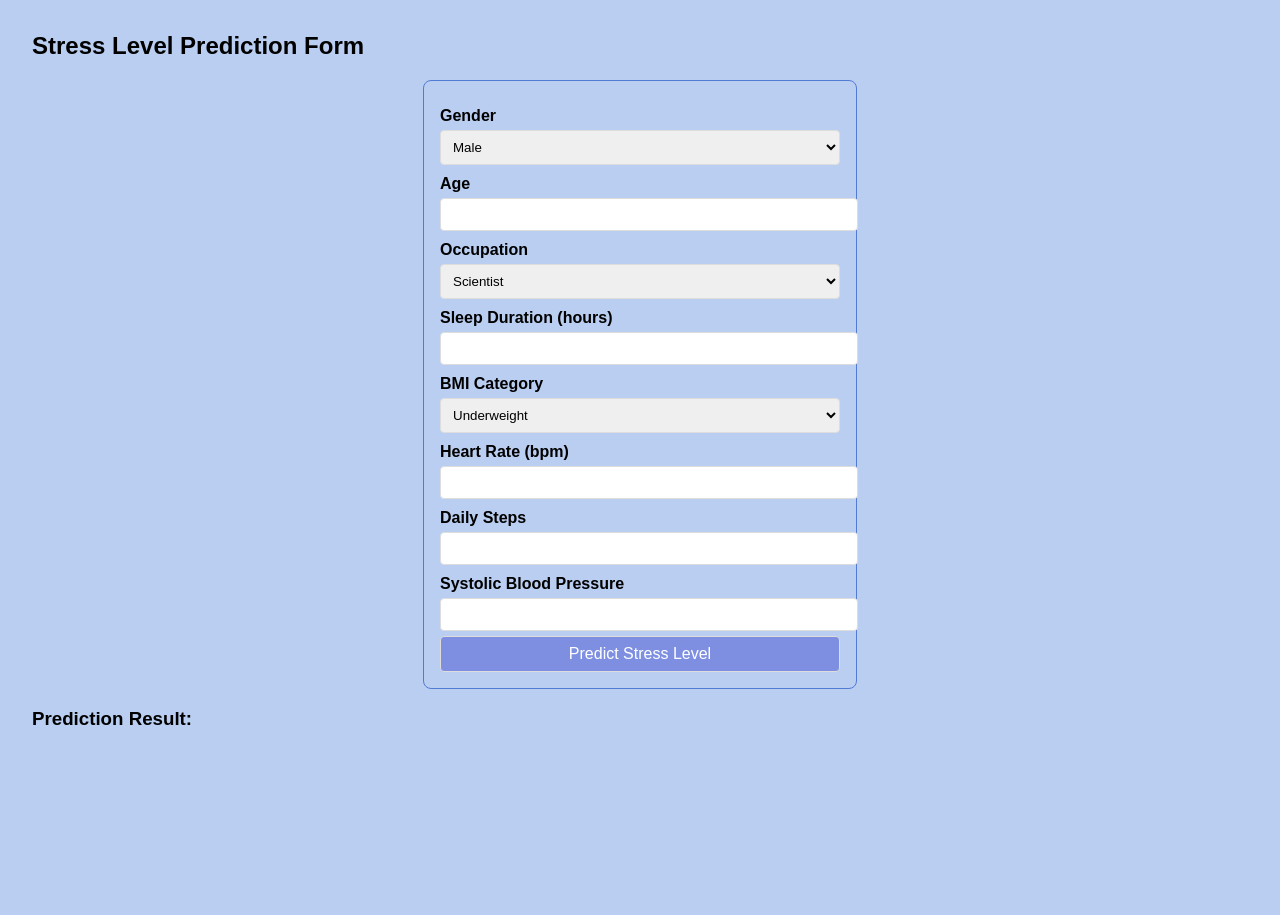
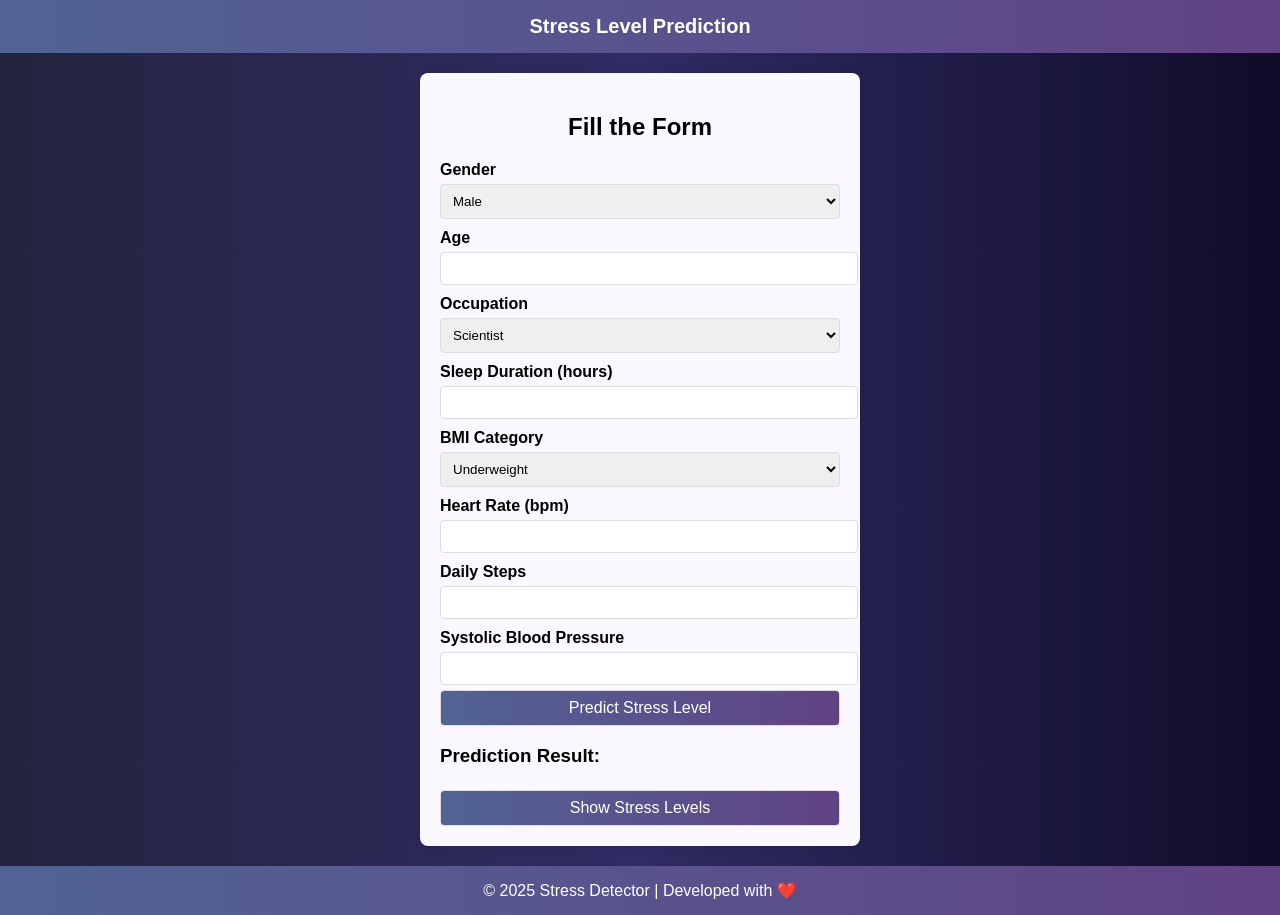
Before and after one commit to Aditisaurya/Ml-Test, a Flask app: page / in a window 1280 px wide. Before the commit the page ends 725 px from the top, so only its background shows below. Run offline with Flask 3, Linux system fonts and the light colour scheme; parts of the project's set-up code (start-up, migrations or seed data) failed here and were passed over.

Commit message:
Updated app.py and index.html with latest changes

```diff
--- a/app.py
+++ b/app.py
@@ -5,7 +5,7 @@ import numpy as np
 app = Flask(__name__)
 
 # Load the trained RandomForest model
-MODEL_PATH = "stress_model.pkl"
+MODEL_PATH = "stress_model.pkl"  # Replace with the correct path to your model
 with open(MODEL_PATH, "rb") as file:
     model = pickle.load(file)
 
@@ -13,22 +13,30 @@ with open(MODEL_PATH, "rb") as file:
 if not hasattr(model, "predict"):
     raise ValueError("Loaded object is not a trained RandomForestClassifier!")
 
-# Serve the HTML file
 @app.route("/")
 def home():
-    return render_template("index.html")  # Load index.html from the templates folder
+    return render_template("index.html")  # Render index.html
 
 @app.route("/predict", methods=["POST"])
 def predict():
     try:
-        data = request.json
+        # Check if the Content-Type is application/json
+        if request.content_type != 'application/json':
+            return jsonify({"error": "Request must be in JSON format"}), 415
+
+        # Get the JSON data from the request
+        data = request.get_json()  # Flask's built-in method to parse JSON data
+
+        # Extract the features from the JSON payload
         features = data.get("features")
 
         if not features or len(features) != 8:
             return jsonify({"error": "Invalid input. Please provide exactly 8 features."}), 400
 
+        # Convert features to a numpy array and reshape for prediction
         features_array = np.array(features).reshape(1, -1)
 
+        # Make prediction
         prediction = model.predict(features_array)
 
         return jsonify({"prediction": prediction.tolist()})
--- a/templates/index.html
+++ b/templates/index.html
@@ -3,19 +3,35 @@
 <head>
   <meta charset="UTF-8">
   <meta name="viewport" content="width=device-width, initial-scale=1.0">
-  <title>Stress Level Prediction Form</title>
+  <title>Stress Level Prediction</title>
   <style>
     body {
       font-family: Arial, sans-serif;
-      background-color: #b9cef0;
-      margin: 2rem;
+      background-color: background: #0f0c29;  /* fallback for old browsers */
+      background: -webkit-linear-gradient(to right, #24243e, #302b63, #0f0c29);  /* Chrome 10-25, Safari 5.1-6 */
+      background: linear-gradient(to right, #24243e, #302b63, #0f0c29); /* W3C, IE 10+/ Edge, Firefox 16+, Chrome 26+, Opera 12+, Safari 7+ */
+;
+      margin: 0;
+      padding: 0;
     }
-    form {
+    .navbar {
+      background-color:background: #614385;  /* fallback for old browsers */
+      background: -webkit-linear-gradient(to right, #516395, #614385);  /* Chrome 10-25, Safari 5.1-6 */
+      background: linear-gradient(to right, #516395, #614385); /* W3C, IE 10+/ Edge, Firefox 16+, Chrome 26+, Opera 12+, Safari 7+ */;
+
+      padding: 15px;
+      text-align: center;
+      color: white;
+      font-size: 20px;
+      font-weight: bold;
+    }
+    .container {
       max-width: 400px;
-      margin: auto;
-      padding: 1rem;
-      border: 1px solid #527bd3;
+      margin: 20px auto;
+      padding: 20px;
+      background: rgb(251, 247, 255);
       border-radius: 8px;
+      box-shadow: 0px 0px 10px rgba(0, 0, 0, 0.1);
     }
     label {
       display: block;
@@ -30,18 +46,47 @@
       border-radius: 4px;
     }
     button {
-      background-color: #7e8fe2;
+      background-color: background: #614385;  /* fallback for old browsers */
+      background: -webkit-linear-gradient(to right, #516395, #614385);  /* Chrome 10-25, Safari 5.1-6 */
+      background: linear-gradient(to right, #516395, #614385); /* W3C, IE 10+/ Edge, Firefox 16+, Chrome 26+, Opera 12+, Safari 7+ */;;
       color: white;
       font-size: 16px;
       cursor: pointer;
+      transition: 0.3s;
     }
     button:hover {
-      background-color: #2a46d2;
+      background-color:  background: #0f0c29;  /* fallback for old browsers */
+      background: -webkit-linear-gradient(to right, #24243e, #302b63, #0f0c29);  /* Chrome 10-25, Safari 5.1-6 */
+      background: linear-gradient(to right, #24243e, #302b63, #0f0c29); /* W3C, IE 10+/ Edge, Firefox 16+, Chrome 26+, Opera 12+, Safari 7+ */;
+    }
+    .footer {
+      text-align: center;
+      padding: 15px;
+      background-color: background: #614385;  /* fallback for old browsers */
+      background: -webkit-linear-gradient(to right, #516395, #614385);  /* Chrome 10-25, Safari 5.1-6 */
+      background: linear-gradient(to right, #516395, #614385); /* W3C, IE 10+/ Edge, Firefox 16+, Chrome 26+, Opera 12+, Safari 7+ */;
+      color: white;
+      margin-top: 20px;
+    }
+    .description {
+      text-align: center;
+      font-size: 16px;
+      margin-top: 10px;
+      display: none;
+    }
+    #result {
+      font-weight: bold;
+      text-align: center;
+      margin-top: 15px;
+      font-size: 18px;
     }
   </style>
 </head>
 <body>
-  <h2>Stress Level Prediction Form</h2>
+  <div class="navbar">Stress Level Prediction</div>
+
+  <div class="container">
+    <h2 style="text-align: center;">Fill the Form</h2>
     <form id="predict-form">
       <label for="gender">Gender</label>
       <select id="gender" name="gender" required>
@@ -92,11 +137,31 @@
     <h3>Prediction Result:</h3>
     <p id="result"></p>
 
+    <button onclick="toggleDescription()">Show Stress Levels</button>
+    <div class="description" id="description">
+      <p><strong>Stress Level Scale:</strong></p>
+      <p>0 - Low Stress</p>
+      <p>1 - Mild Stress</p>
+      <p>2 - Moderate Stress</p>
+      <p>3 - High Stress</p>
+      <p>4 - Very High Stress</p>
+      <p>5 - Severe Stress</p>
+      <p>6 - Extreme Stress</p>
+      <p>7 - Critical Stress</p>
+      <p>8 - Maximum Stress</p>
+    </div>
+  </div>
+
+  <div class="footer">&copy; 2025 Stress Detector | Developed with ❤️</div>
+
   <script>
+    function toggleDescription() {
+      let desc = document.getElementById("description");
+      desc.style.display = desc.style.display === "none" ? "block" : "none";
+    }
+
     document.getElementById("predict-form").addEventListener("submit", async function(event) {
       event.preventDefault();
-
-    // Collect form values as an array
       let features = [
         parseInt(document.getElementById("gender").value),
         parseInt(document.getElementById("age").value),
@@ -108,26 +173,20 @@
         parseInt(document.getElementById("systolic_bp").value)
       ];
 
-    // Send the request to the Flask API with correct Content-Type
       let response = await fetch("/predict", {
         method: "POST",
-        headers: {
-            "Content-Type": "application/json"  // This tells Flask to expect JSON data
-        },
-        body: JSON.stringify({ features: features })  // Convert the features to a JSON string
+        headers: { "Content-Type": "application/json" },
+        body: JSON.stringify({ features: features })
       });
 
-    // Parse the response from Flask
       let result = await response.json();
-
-    // Display the result
-    if (result.prediction) {
-        document.getElementById("result").innerText = "Prediction: " + result.prediction;
+      if (result.prediction !== undefined) {
+        let stressLevels = ["Low Stress", "Mild Stress", "Moderate Stress", "High Stress", "Very High Stress", "Severe Stress", "Extreme Stress", "Critical Stress", "Maximum Stress"];
+        document.getElementById("result").innerText = "Prediction: " + stressLevels[result.prediction];
       } else {
         document.getElementById("result").innerText = "Error: " + result.error;
       }
     });
-
   </script>
 </body>
 </html>
```
Lines whose indentation alone changed are shown as unchanged.
